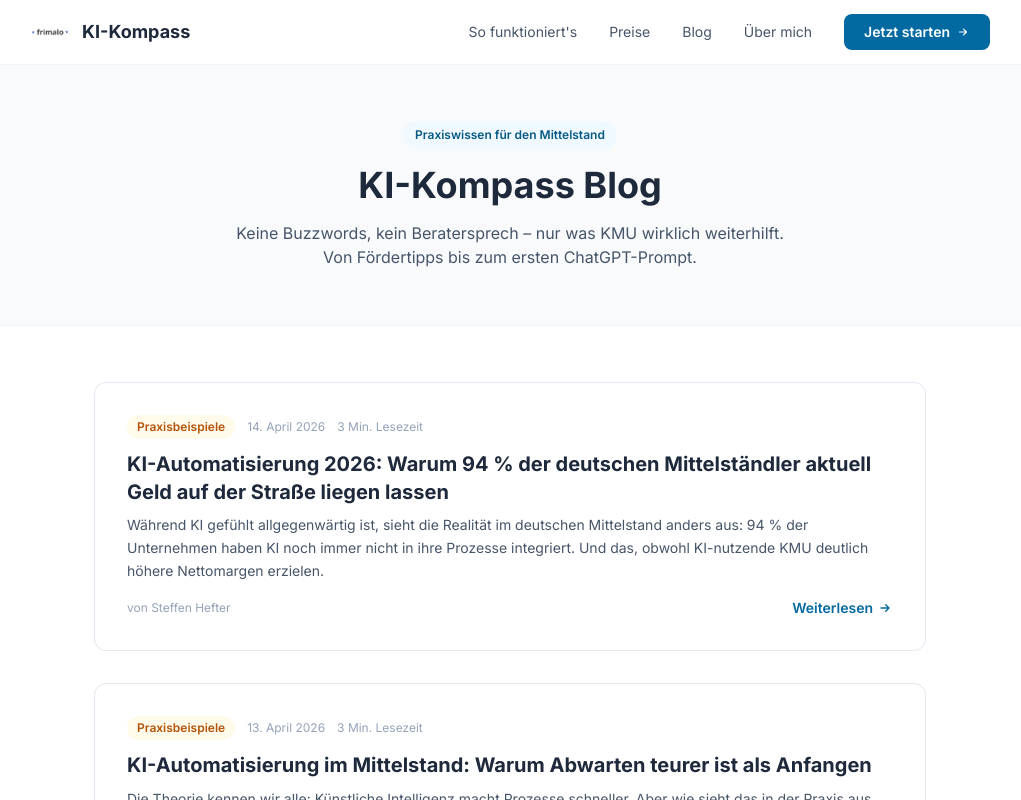
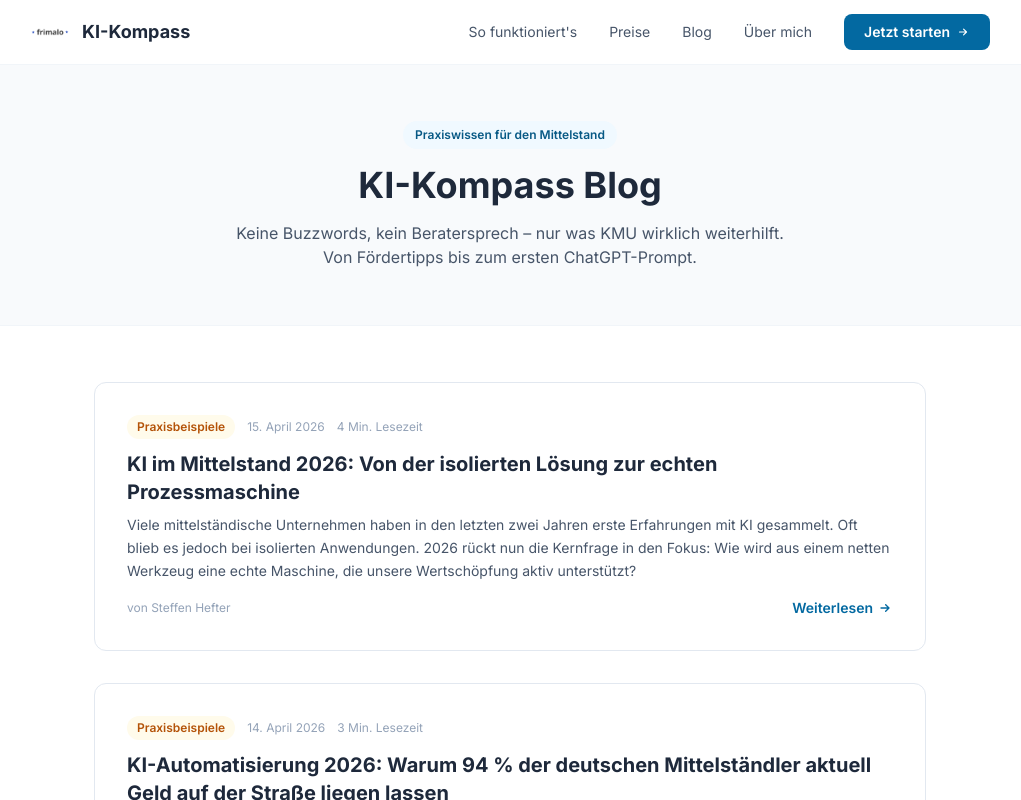
Before and after one commit to derhefter/KI-Kompass-2.0, a Next.js app: page /blog in a window 1280 px wide. Shown: the top 800 px of the page, without its empty margins (130-1151 px from the left). Built offline with nearby package versions, Linux system fonts and the light colour scheme; no server answers.

Commit message:
Auto-Publish: KI im Mittelstand 2026 (Revision)

```diff
--- a/src/data/blog-posts.js
+++ b/src/data/blog-posts.js
@@ -16,6 +16,29 @@
 // ============================================================
 
 export const blogPosts = [
+  {
+    id: 13,
+    slug: 'ki-im-mittelstand-2026-von-der-isolierten-loesung-zur-echten-prozessmaschine',
+    title: 'KI im Mittelstand 2026: Von der isolierten Lösung zur echten Prozessmaschine',
+    excerpt: 'Viele mittelständische Unternehmen haben in den letzten zwei Jahren erste Erfahrungen mit KI gesammelt. Oft blieb es jedoch bei isolierten Anwendungen. 2026 rückt nun die Kernfrage in den Fokus: Wie wird aus einem netten Werkzeug eine echte Maschine, die unsere Wertschöpfung aktiv unterstützt?',
+    content: `
+<p>Viele mittelständische Unternehmen haben in den letzten zwei Jahren erste Erfahrungen mit KI gesammelt. Oft blieb es jedoch bei isolierten Anwendungen – ein Chatbot auf der Website oder ChatGPT zur Texterstellung. Der messbare Einfluss auf das Betriebsergebnis lässt in diesen Szenarien meist auf sich warten. 2026 rückt nun die Kernfrage in den Fokus: Wie wird aus einem netten Werkzeug eine Maschine, die unsere Wertschöpfung aktiv unterstützt?</p>
+<p><strong>Der Trend: End-to-End-Automatisierung</strong><br>Der Schlüssel liegt in der durchgängigen Automatisierung ganzer Prozessketten. Statt einzelner Aufgaben werden komplette Abläufe durch die clevere Kombination von KI (für das Verstehen unstrukturierter Daten wie E-Mails) und RPA (Software-Roboter für die Dateneingabe) übernommen. Die gute Nachricht: Diese Technologien sind mittlerweile standardisiert und damit endlich auch für mittlere Budgets wirtschaftlich darstellbar.</p>
+<p><strong>Ein konkretes Praxisbeispiel</strong><br>Wo früher ein Mitarbeiter eine E-Mail öffnen, das PDF herunterladen, Daten abtippen und in das System übertragen musste, arbeitet heute ein KI-Agent. Er liest das Postfach aus, extrahiert fehlerfrei Beträge, gleicht sie mit der Bestellung ab und bereitet die Buchung vor. Die Fachkraft wird vom reinen "Abtipper" zum Entscheider, der nur noch prüft und freigibt.</p>
+<p><strong>Der EU AI Act: Qualitätssiegel statt Schreckgespenst</strong><br>Im August 2026 tritt der EU AI Act in Kraft. Für Betriebe bedeutet das: Der unkontrollierte Daten-Upload auf ausländische Server ist ein Risiko. Gefragt sind europäische, DSGVO-konforme Lösungen. Wer hier professionell aufgestellt ist, nutzt Regulierung künftig als echten Wettbewerbsvorteil bei Ausschreibungen.</p>
+<p><strong>Handlungsempfehlungen für die Praxis:</strong><br>Vermeiden Sie endlose Theorie-Projekte. Der pragmatische Weg:<br>
+1. Identifizieren Sie den Prozess, der die meiste manuelle Zeit frisst.<br>
+2. Automatisieren Sie diesen einen Prozess durchgängig.<br>
+3. Messen Sie den Erfolg anhand der eingesparten Durchlaufzeit.</p>
+`,
+    category: 'Praxisbeispiele',
+    author: 'Steffen Hefter',
+    date: '2026-04-15',
+    status: 'published',
+    image: '',
+    readTime: 4
+  },
+
   {
     id: 12,
     slug: 'ki-automatisierung-2026-warum-94-der-deutschen-mittelstaendler-aktuell-geld-auf-der-strasse-liegen-lassen',
```
